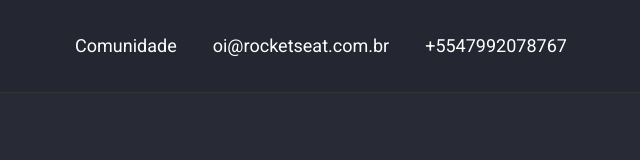
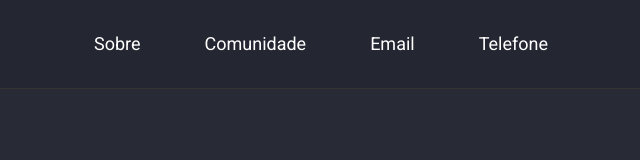
Before and after one commit to gabifioranelli/html_challenge, a plain HTML site: page index.html in a window 1280 px wide. Shown: the whole page, without its empty margins (319-959 px from the left). Drawn offline with Linux system fonts and the light colour scheme.

Commit message:
challenge 2-2 - start

```diff
--- a/index.html
+++ b/index.html
@@ -3,47 +3,18 @@
 <html>
 
     <head>
-        <title>Gabi Fioranelli</title>
-        <link href="https://fonts.googleapis.com/css2?family=Roboto&display=swap" rel="stylesheet">
-        <link rel="icon" href="/icon/favicon.ico" type="image/x-icon">
-        <style>
-            * {
-                margin: 0;
-                padding: 0;
-                border: 0;
-            }
-            body {
-                background: #282a36;
-                font-family: 'Roboto', sans-serif;
-            }
-            header{
-                padding: 32px;
-                border-bottom: 1px solid #333;
-                background: rgba(0, 0, 0, 0.1);
-            }
-            header div {
-                text-align: center;
-            }
-            header div a {
-                color: white;
-                font-size: 18px;
-                line-height: 28px;
-                margin: 0 16px;
-                text-decoration: none;
-            }
-            header div a:hover{
-                color: #50fa7b;
-                transition: color 200ms;
-            }
-        </style>
+        <title>Rocketseat</title>
+        <link rel="stylesheet" href="style.css">
+        <link rel="shortcut icon" href="/image/favicon.ico" type="image/x-icon">
     </head>
 
     <body>
         <header>
-            <div>
+            <div class="Links">
+                <a href="/">Sobre</a>
                 <a href="https://discordapp.com/invite/gCRAFhc">Comunidade</a>
-                <a href="mailto">oi@rocketseat.com.br</a>
-                <a href="tel">+5547992078767</a>
+                <a href="mailto:oi@rocketseat.com.br">Email</a>
+                <a href="tel:+5547992078767">Telefone</a>
             </div>
         </header>
     </body>
--- /dev/null
+++ b/style.css
@@ -0,0 +1,36 @@
+@import "https://fonts.googleapis.com/css2?family=Roboto&display=swap";
+
+
+* {
+    margin: 0;
+    padding: 0;
+    border: 0;
+}
+
+body {
+    background: #282a36;
+    font-family: 'Roboto', sans-serif;
+}
+
+header{
+    padding: 30px;
+    border-bottom: 1px solid #333;
+    background: rgba(0, 0, 0, 0.1);
+}
+
+.Links {
+    text-align: center;
+}
+
+.Links a {
+    color: white;
+    font-size: 18px;
+    line-height: 28px;
+    padding: 30px;
+    text-decoration: none;
+}
+
+.Links a:hover{
+    color: #50fa7b;
+    transition: color 200ms;
+}
```
Also changed, not shown: image/favicon.ico (added).
